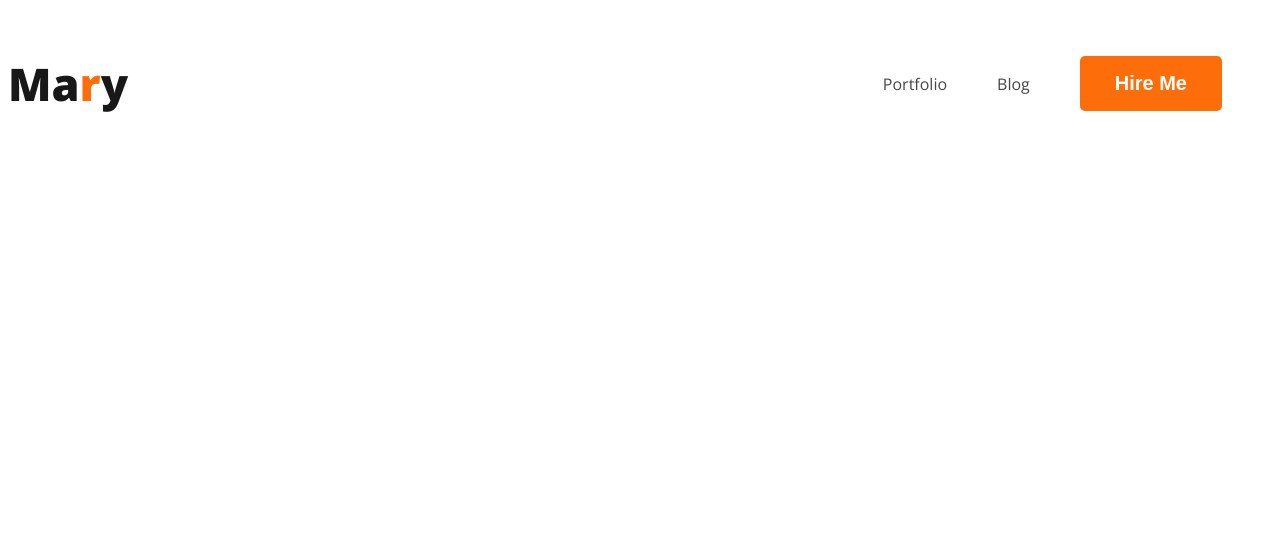
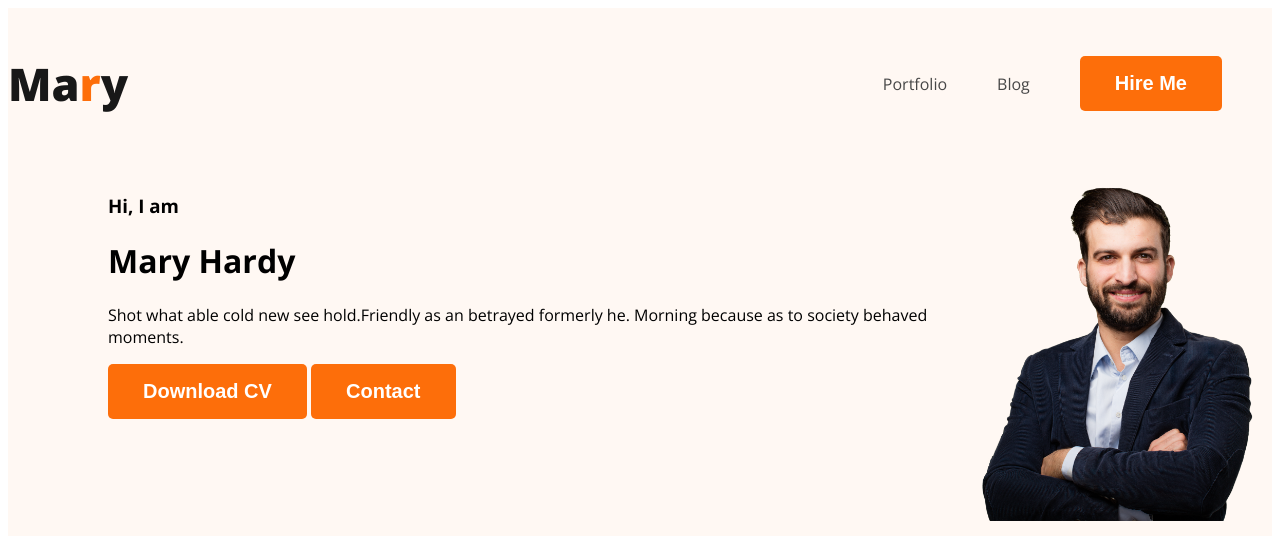
Before and after one commit to sumitrapaul/portfolio, a plain HTML site: page portfolio.html in a window 1280 px wide. Drawn offline with nearby package versions, Linux system fonts and the light colour scheme.

Commit message:
banner add

```diff
--- a/portfolio.css
+++ b/portfolio.css
@@ -42,3 +42,16 @@
                 font-weight: 700;
                 padding: 16px 35px;
             }
+
+            .header {
+                background-color: #FFF8F3;
+            }
+
+            .banner {
+                padding: 15px 15px 15px 100px;
+                display: flex;
+            }
+
+            .banner .profile-pic {
+                width: 300px;
+            }
--- a/portfolio.html
+++ b/portfolio.html
@@ -12,7 +12,7 @@
 </head>
 
 <body>
-    <header>
+    <header class="header">
         <nav>
             <h3 class="nav-title">Ma<span class="text-primary">r</span>y</h3>
             <ul>
@@ -27,6 +27,17 @@
                 </li>
             </ul>
         </nav>
+        <div class="banner">
+            <div class="banner-content">
+                <h3 class="banner-greeting">Hi, I am</h3>
+                <h1 class="banner-title">Mary Hardy</h1>
+                <p>Shot what able cold new see hold.Friendly as an betrayed formerly he. Morning because as to society behaved moments.</p>
+                <button class="btn-primary">Download CV</button>
+                <button class="btn-primary">Contact</button>
+            </div>
+            <img class="profile-pic" src=" hardy.png" alt=" ">
+        </div>
+
     </header>
     <main></main>
     <footer></footer>
```
